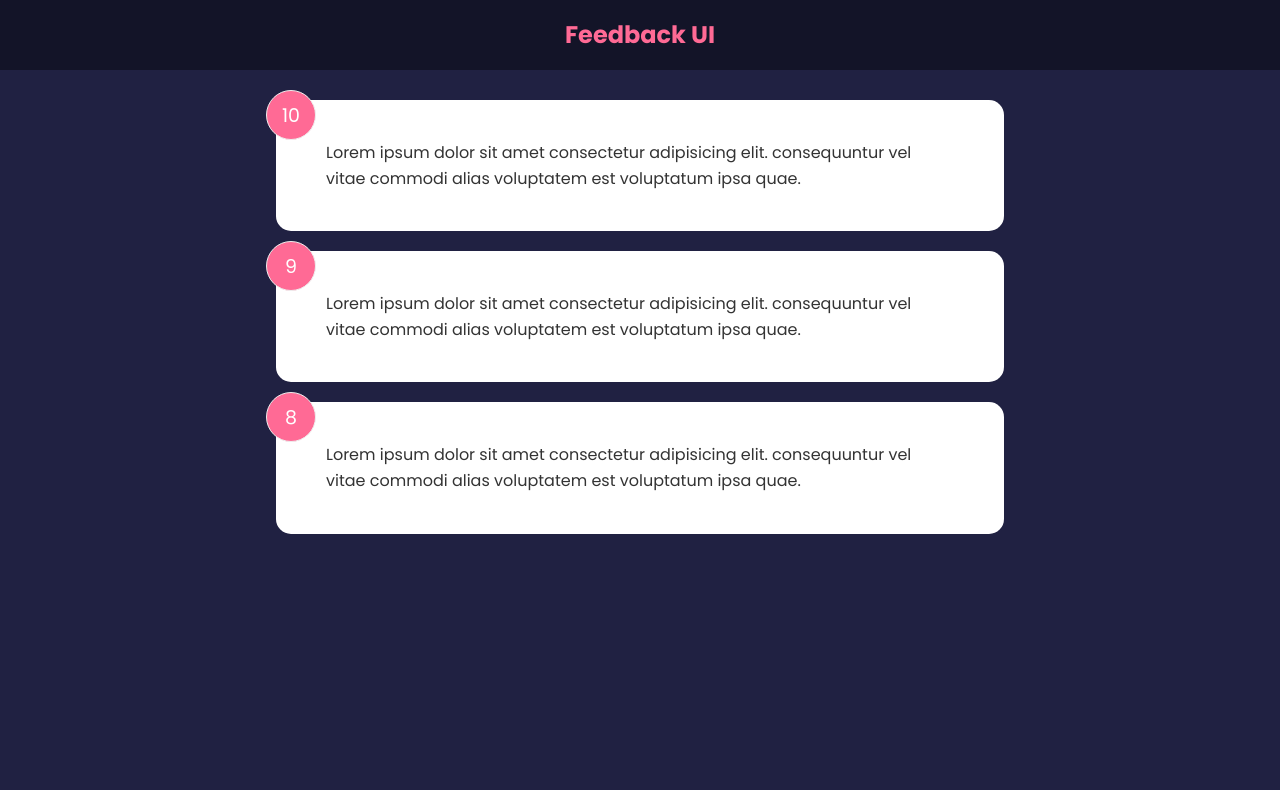
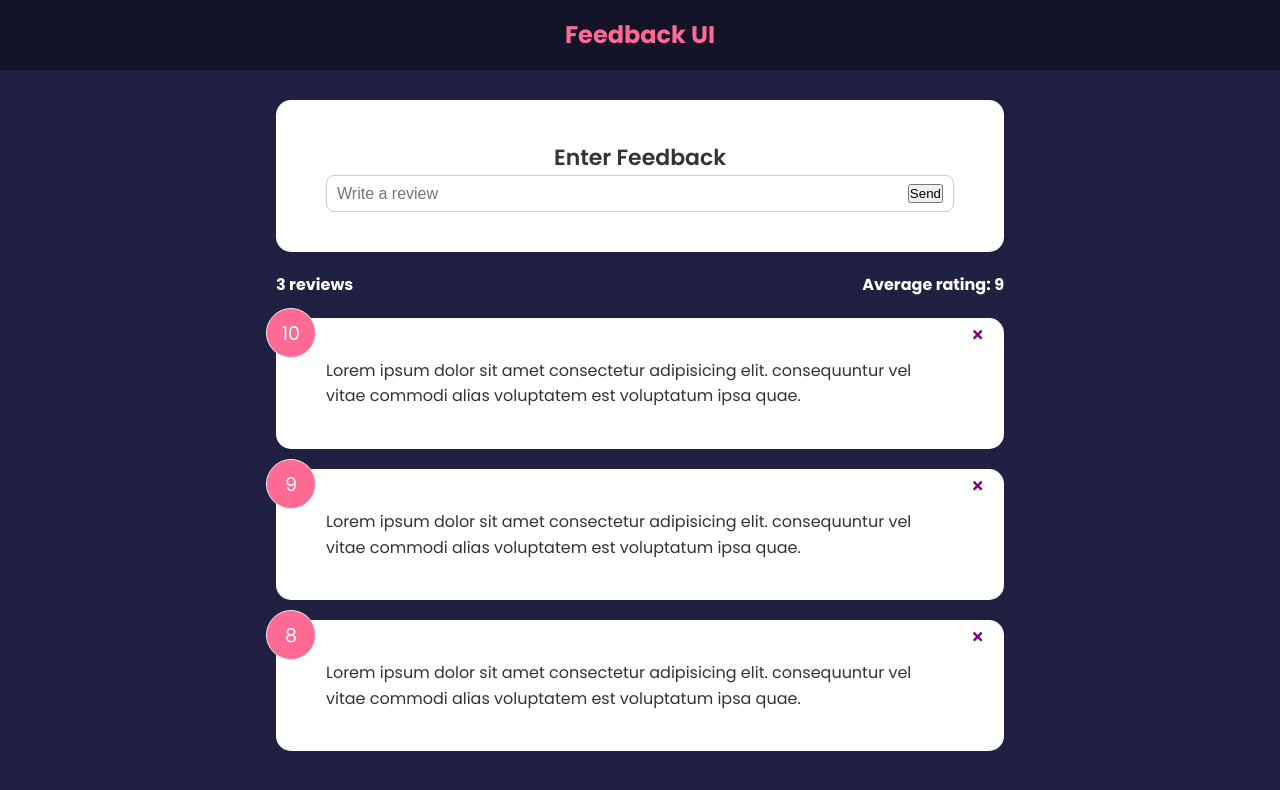
Before and after one commit to gmilic/react-traversy-feedback-app, a React (Create React App) app: page / in a window 1280 px wide. Shown: the top 790 px of the page. Built offline with nearby package versions, Linux system fonts and the light colour scheme.

Commit message:
Lesson 19

```diff
--- a/package.json
+++ b/package.json
@@ -8,6 +8,7 @@
     "@testing-library/user-event": "^13.5.0",
     "react": "^18.1.0",
     "react-dom": "^18.1.0",
+    "react-icons": "^4.3.1",
     "react-scripts": "5.0.1",
     "web-vitals": "^2.1.4"
   },
--- a/src/App.js
+++ b/src/App.js
@@ -1,16 +1,30 @@
 import { useState } from 'react'
 import Header from './components/Header'
 import FeedbackList from './components/FeedbackList'
+import FeedbackStats from './components/FeedbackStats'
+import FeedbackForm from './components/FeedbackForm'
 import FeedbackData from './data/FedbackData'
 
 function App() {
   const [feedback, setFeedback] = useState(FeedbackData)
 
+  const deleteFeedback = (id) => {
+    if (window.confirm('Are you sure?')) {
+      setFeedback(
+        feedback.filter((item) => {
+          return item.id !== id
+        })
+      )
+    }
+  }
+
   return (
     <>
       <Header />
       <div className="container">
-        <FeedbackList feedback={feedback} />
+        <FeedbackForm />
+        <FeedbackStats feedback={feedback} />
+        <FeedbackList feedback={feedback} handleDelete={deleteFeedback} />
       </div>
     </>
   )
--- /dev/null
+++ b/src/components/FeedbackForm.jsx
@@ -0,0 +1,30 @@
+import { useState } from 'react'
+import Card from './shared/Card'
+
+function FeedbackForm() {
+  const [text, setText] = useState('')
+
+  const handleTextChange = (e) => {
+    setText(e.target.value)
+  }
+
+  return (
+    <Card>
+      <form>
+        <h2>Enter Feedback</h2>
+        {/* reating select component */}
+        <div className="input-group">
+          <input
+            onChange={handleTextChange}
+            type="text"
+            placeholder="Write a review"
+            value={text}
+          />
+          <button type="submit">Send</button>
+        </div>
+      </form>
+    </Card>
+  )
+}
+
+export default FeedbackForm
--- a/src/components/FeedbackItem.jsx
+++ b/src/components/FeedbackItem.jsx
@@ -1,10 +1,14 @@
+import { FaTimes } from 'react-icons/fa'
 import PropTypes from 'prop-types'
 import Card from './shared/Card'
 
-function FeedbackItem({ item }) {
+function FeedbackItem({ item, handleDelete }) {
   return (
     <Card>
       <div className="num-display">{item.rating}</div>
+      <button className="close" onClick={() => handleDelete(item.id)}>
+        <FaTimes color="purple"></FaTimes>
+      </button>
       <div className="text-display">{item.text}</div>
     </Card>
   )
--- a/src/components/FeedbackList.jsx
+++ b/src/components/FeedbackList.jsx
@@ -1,7 +1,7 @@
 import PropTypes from 'prop-types'
 import FeedbackItem from './FeedbackItem'
 
-function FeedbackList({ feedback }) {
+function FeedbackList({ feedback, handleDelete }) {
   if (!feedback || feedback === 0) {
     return <p>No Feedback yet!</p>
   }
@@ -9,7 +9,7 @@
   return (
     <div className="feedback-list">
       {feedback.map((item) => (
-        <FeedbackItem key={item.id} item={item} />
+        <FeedbackItem key={item.id} item={item} handleDelete={handleDelete} />
       ))}
     </div>
   )
--- /dev/null
+++ b/src/components/FeedbackStats.jsx
@@ -0,0 +1,16 @@
+function FeedbackStats({ feedback }) {
+  // Calculate average rating
+  let average =
+    feedback.reduce((acc, cur) => {
+      return acc + cur.rating
+    }, 0) / feedback.length
+  average = average.toFixed(1).replace(/[.,]0$/, '')
+  return (
+    <div className="feedback-stats">
+      <h4>{feedback.length} reviews</h4>
+      <h4>Average rating: {isNaN(average) ? 0 : average}</h4>
+    </div>
+  )
+}
+
+export default FeedbackStats
```
Also changed, not shown: 1 other file (tests, documents, lock files or other folders).
